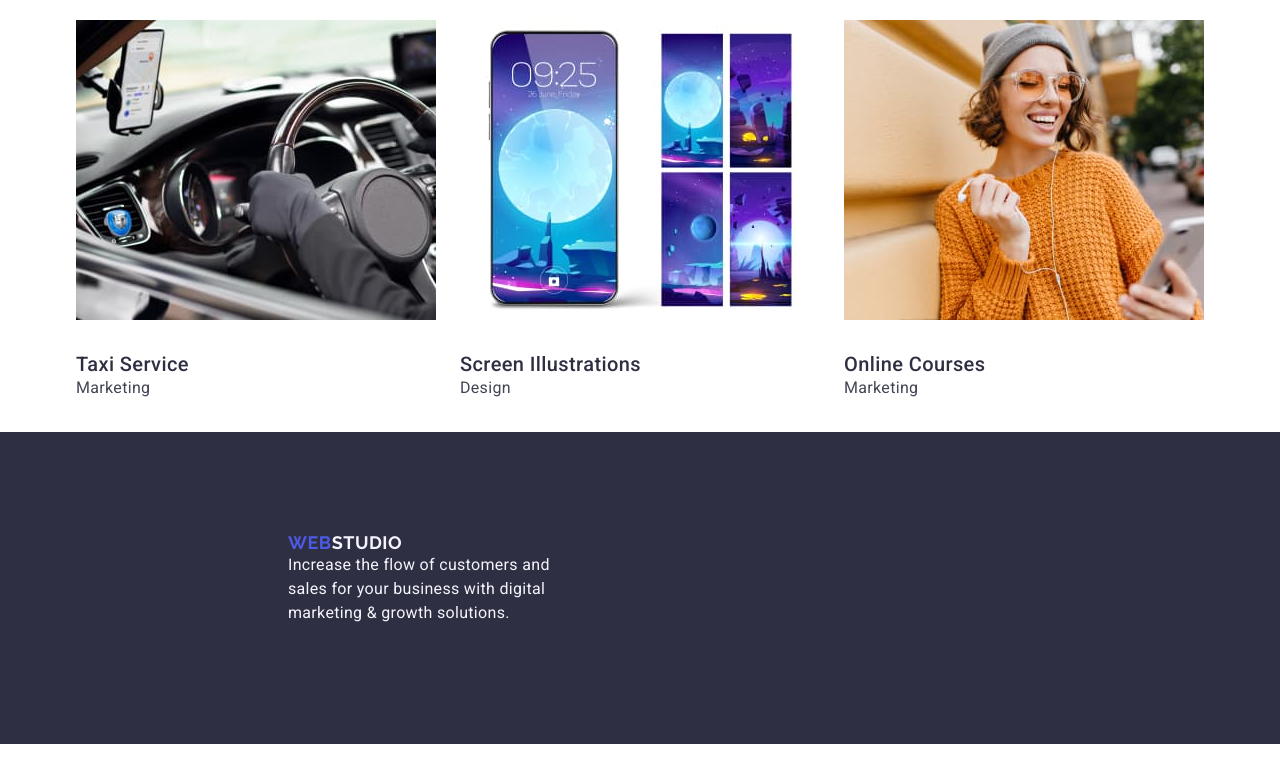
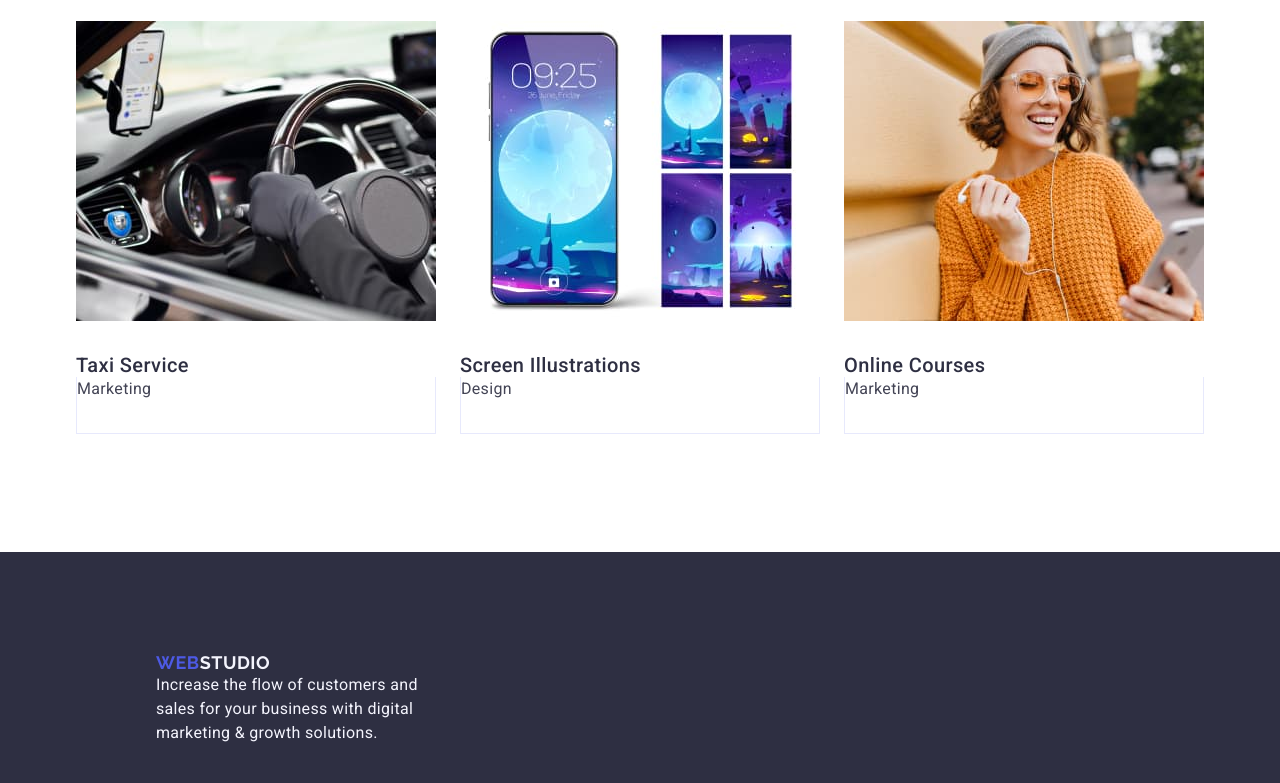
Before and after one commit to ElenaUM/-goit-markup-hw-03, a plain HTML site: page index.html in a window 1280 px wide. Shown: the part 2449-3232 px from the top of the page. Before the commit the page ends 3193 px from the top, so only its background shows below. Drawn offline with nearby package versions, Linux system fonts and the light colour scheme.

Commit message:
виправлено помилки

```diff
--- a/css/styles.css
+++ b/css/styles.css
@@ -39,11 +39,6 @@ img {
 
 
 
-/* .page-header { padding-right: 24px;
-        padding-left: 24px;
-}*/
-
-
 .page-header-container {
         display: flex;
         justify-content: space-between;
@@ -69,10 +64,7 @@ img {
 .page-nav {
         display: flex;
         align-items: center;
-        /* padding-top: 24px; */
-         /* padding-bottom: 24px; */
 
-        /* column-gap: 76px; */
 }
 
 
@@ -335,7 +327,9 @@ padding-bottom: 106px;
 }
 
 
-
+.section-portfolio {
+        margin-bottom: 118px;
+}
 
 .portfolio-title {
 
@@ -363,13 +357,6 @@ padding-bottom: 106px;
 }
 
 
-.portfolio-lisy-img {
-        border-bottom: 1px solid #e7e9fc;
-        border-left: 1px solid #e7e9fc;
-        border-right: 1px solid #e7e9fc;
-}
-
-
 .portfolio-list-title {
 
         font-weight: 500;
@@ -383,7 +370,6 @@ padding-bottom: 106px;
 
 
 
-
 .portfolio-text {
 
         font-weight: 400;
@@ -393,7 +379,12 @@ padding-bottom: 106px;
         color: #434455;
 
        padding-bottom: 32px;
-}
+
+border-bottom: 1px solid #e7e9fc;
+        border-left: 1px solid #e7e9fc;
+        border-right: 1px solid #e7e9fc;
+        }
+
 
 
 
@@ -404,13 +395,21 @@ padding-bottom: 106px;
 
 }
 
-.footer-conteiner {
-        padding-top: 100px;
+
+
+.footer-container {
+
+padding-top: 100px;
+padding-bottom: 100px;
+}
+
+        /* footer-conteiner {
+                width: 1158px;
+                padding-top: 100px;
                 padding-right: 1020px;
                 padding-bottom: 100px;
                 padding-left: 156px;
-        }
-
+        } */
 
 .footer-logo {
             font-family: "Raleway", sans-serif;
--- a/index.html
+++ b/index.html
@@ -173,7 +173,7 @@
 
     <footer class="page-footer">
     <section class="section-footer">
-     <div class="container footer-conteiner">
+     <div class="container footer-container">
         <a class="footer-logo" href="./index.html">Web<span class="footer-logo-part">Studio</span></a>
         <p class="footer-text">Increase the flow of customers and sales for your business with digital marketing & growth solutions.</p>
      </div>
```
